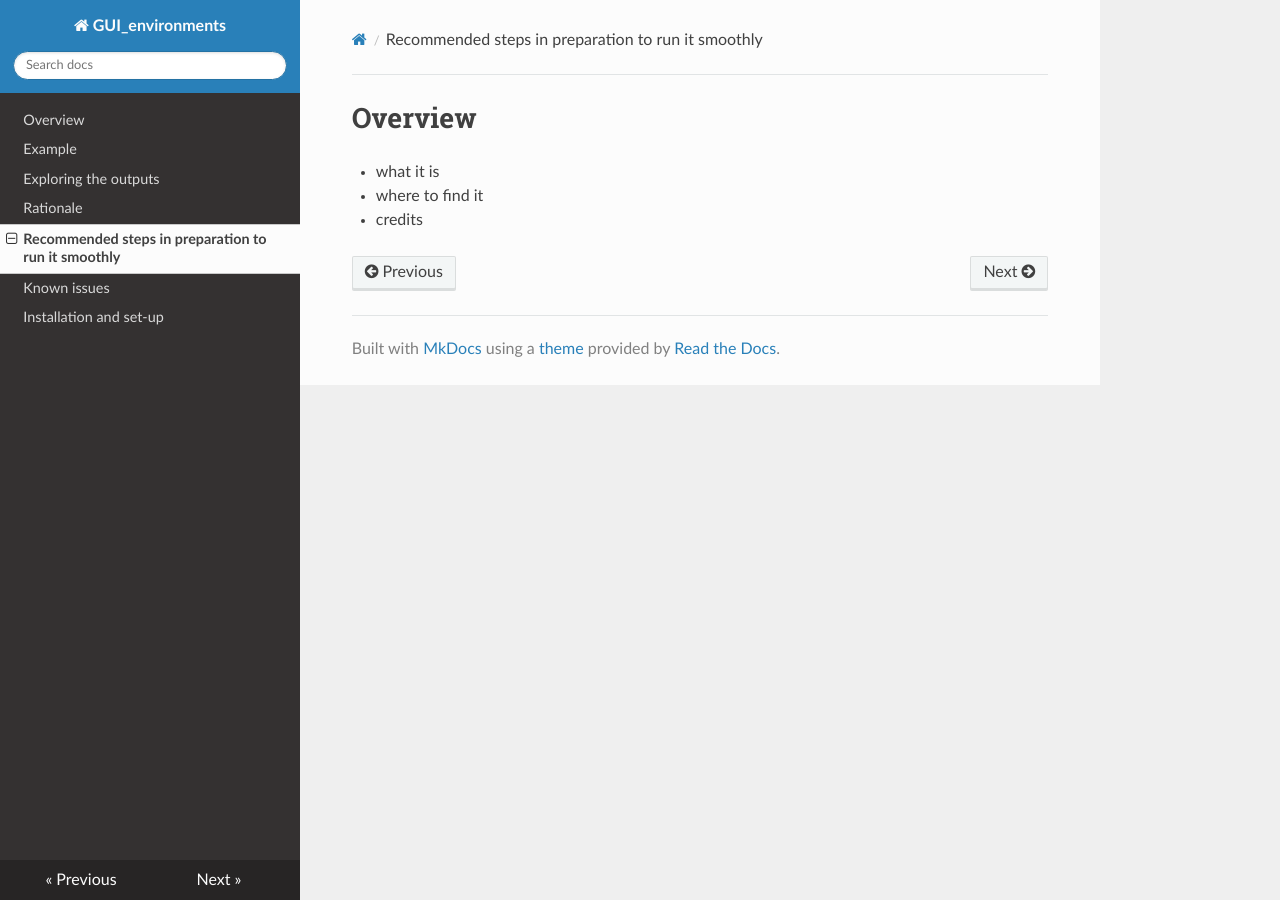
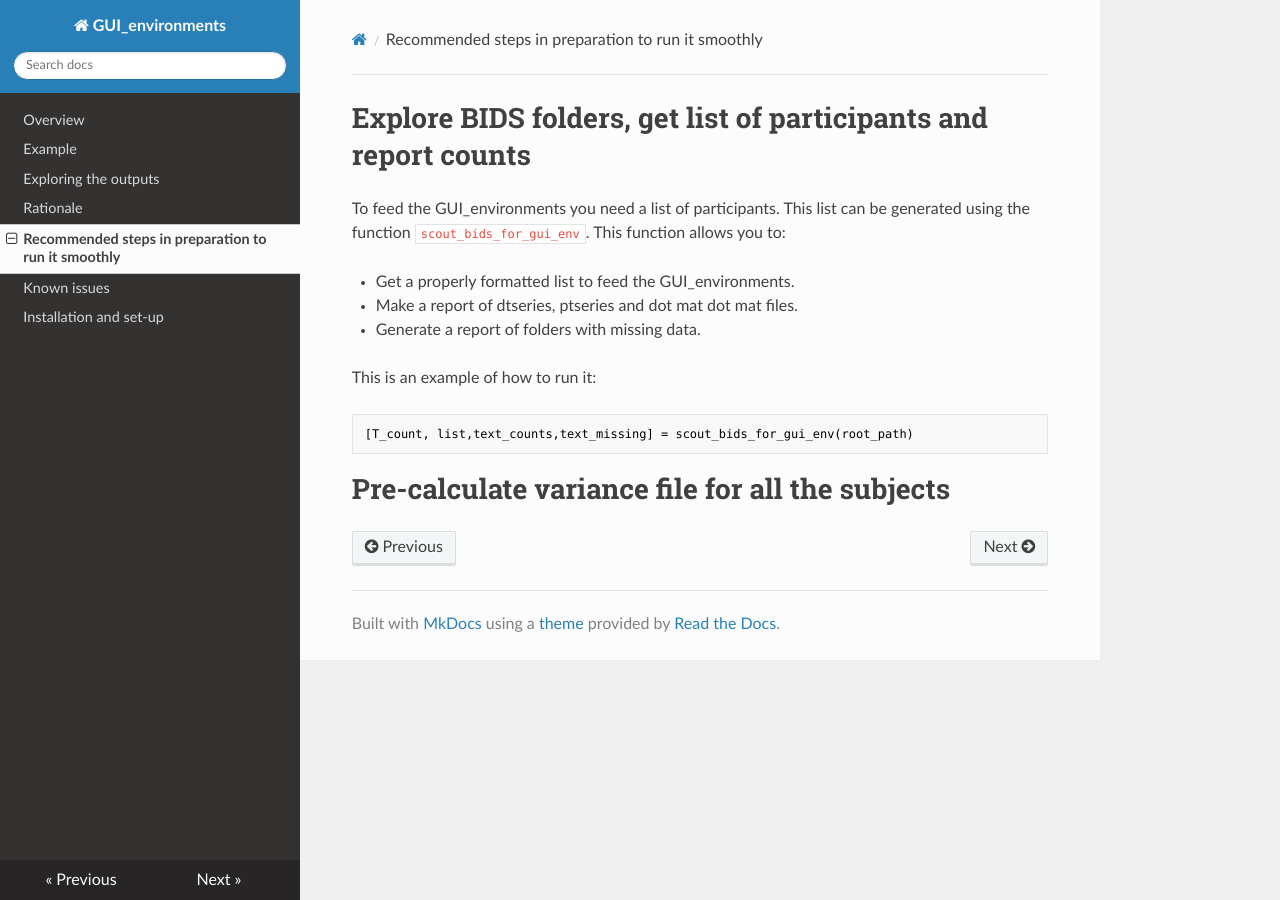
Before and after one commit to omiranda/GUI_environments_documentation, an MkDocs documentation site: the page built from docs/prep.md, in a window 1280 px wide. Built offline with MkDocs 1.6.1, drawn with Linux system fonts in a browser that asks for light colours; nearby versions of some CDN libraries; old or Windows-style settings are respelled for this version of MkDocs.

Commit message:
Update prep.md

````diff
--- a/docs/prep.md
+++ b/docs/prep.md
@@ -1,4 +1,17 @@
-# Overview
- - what it is
- - where to find it
- - credits
+# Explore BIDS folders, get list of participants and report counts
+
+To feed the GUI_environments you need a list of participants. This list can be generated using the function `scout_bids_for_gui_env`. This function allows you to:
+
+- Get a properly formatted list to feed the GUI_environments.
+- Make a report of dtseries, ptseries and dot mat dot mat files.
+- Generate a report of folders with missing data.
+
+This is an example of how to run it:
+
+```matlab
+[T_count, list,text_counts,text_missing] = scout_bids_for_gui_env(root_path)
+```
+
+
+
+# Pre-calculate variance file for all the subjects
````
